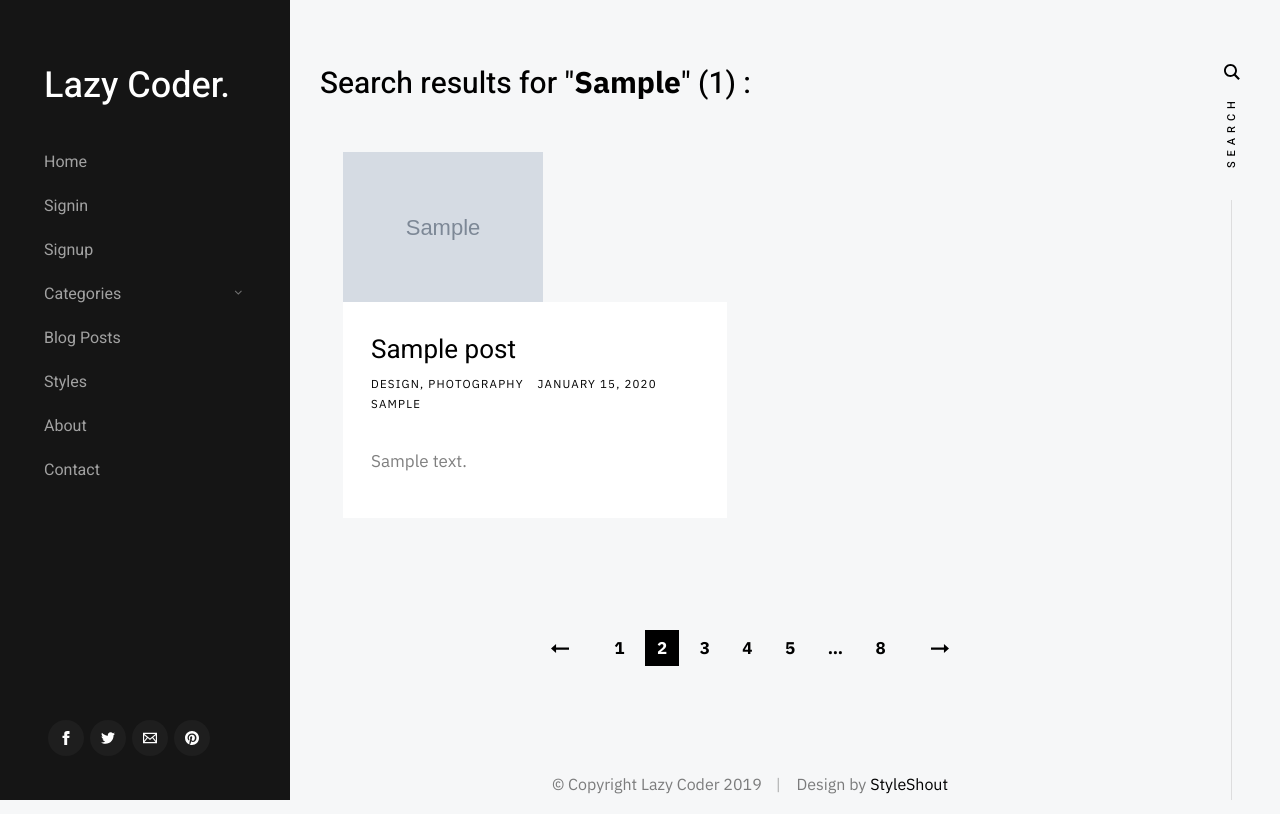
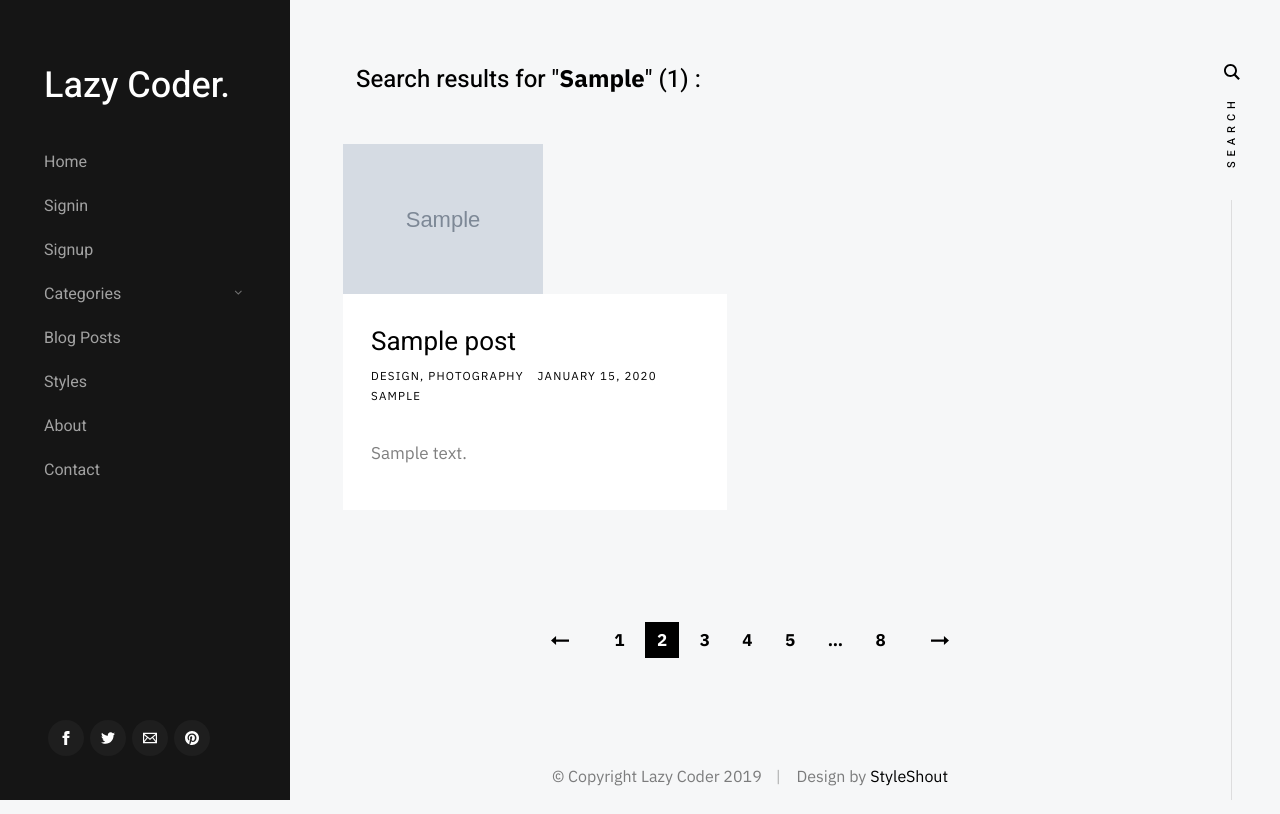
Before and after one commit to fadingreality1/Lazy_coder, a Django app: template templates/blog/home.html in a window 1280 px wide. Shown: the top 814 px of the page. Run offline with Django 3.2, Linux system fonts and the light colour scheme; the template is opened without the code that fills it: most values are stand-ins (such as "Sample title", 1, 10 or a date in 2020); grey boxes marked "Sample" are stand-in pictures.

Commit message:
before messing with navbar

```diff
--- a/home/views.py
+++ b/home/views.py
@@ -45,6 +45,7 @@ def about(req):
 
 def search(req):
     q = req.GET.get('query')
+    # TODO : to make search useless for string less than 5 characters
     # TODO: Modifications such as order by popularity needed, by likes or views
     if len(q) > 100:
         posts = Post.objects.none()
--- a/static/css/main.css
+++ b/static/css/main.css
@@ -1,3 +1,6 @@
+.adjustments{
+  padding: 0 3.6rem;
+}
 /* ===================================================================
  *
  *  Typerite Main Stylesheet
@@ -2291,6 +2294,7 @@ input::-moz-focus-inner {
   max-width: 100%;
   background-color: #151515;
   margin-top: 3.2rem;
+
 }
 
 .header__nav-wrap a {
@@ -2649,7 +2653,7 @@ input::-moz-focus-inner {
   width: 100%;
   font-family: "IBM Plex Sans", sans-serif;
   font-weight: 700;
-  font-size: 6rem;
+  font-size: 4rem;
   line-height: 1.6;
   border: none;
   border-bottom: 1px solid rgba(0, 0, 0, 0.1) !important;
--- a/templates/blog/home.html
+++ b/templates/blog/home.html
@@ -7,12 +7,12 @@
 <div class="container">
     {% comment %} <h1>Search result for "{{s}}":</h1> {% endcomment %}
 	{% if posts.count%}
-		<h2 style="margin-top:0;margin-bottom:5rem">Search results for "<strong>{{s|truncatechars:20}}</strong>" ({{posts.count}}) :</h2>
+		<h3 style="margin-top:0;margin-bottom:5rem" class="adjustments">Search results for "<strong>{{s|truncatechars:20}}</strong>" ({{posts.count}}) :</h3>
 	{% else %}
-		<h2 style="margin-top:0;margin-bottom:5rem">No search found results for  "<strong>{{s|truncatechars:20}}</strong>".</h2>
-		<p>
-			<h4>Some suggestions to help you:</h4>
-			<ul>
+		<h3 style="margin-top:0;margin-bottom:5rem" class="adjustments">No search found results for  "<strong>{{s|truncatechars:20}}</strong>".</h3>
+		<p class="adjustments">
+			<h4 class="adjustments">Some suggestions to help you:</h4>
+			<ul class="adjustments">
 				<li>Make sure that all words are spelled correctly.</li>
 				<li>Try different keywords.</li>
 				<li>Try more general keywords.</li>
--- a/templates/header.html
+++ b/templates/header.html
@@ -5,7 +5,6 @@
 				<h1 style="color: white; margin: 0">Lazy Coder.</h1>
 			</a>
 		</div>
-
 		<div class="header__search">
 			<form
 				role="search"
@@ -25,6 +24,7 @@
 					title="Search for:"
 					id = "search"
 					autocomplete="off"
+					required
 				/>
 				<input
 					type="submit"
```
